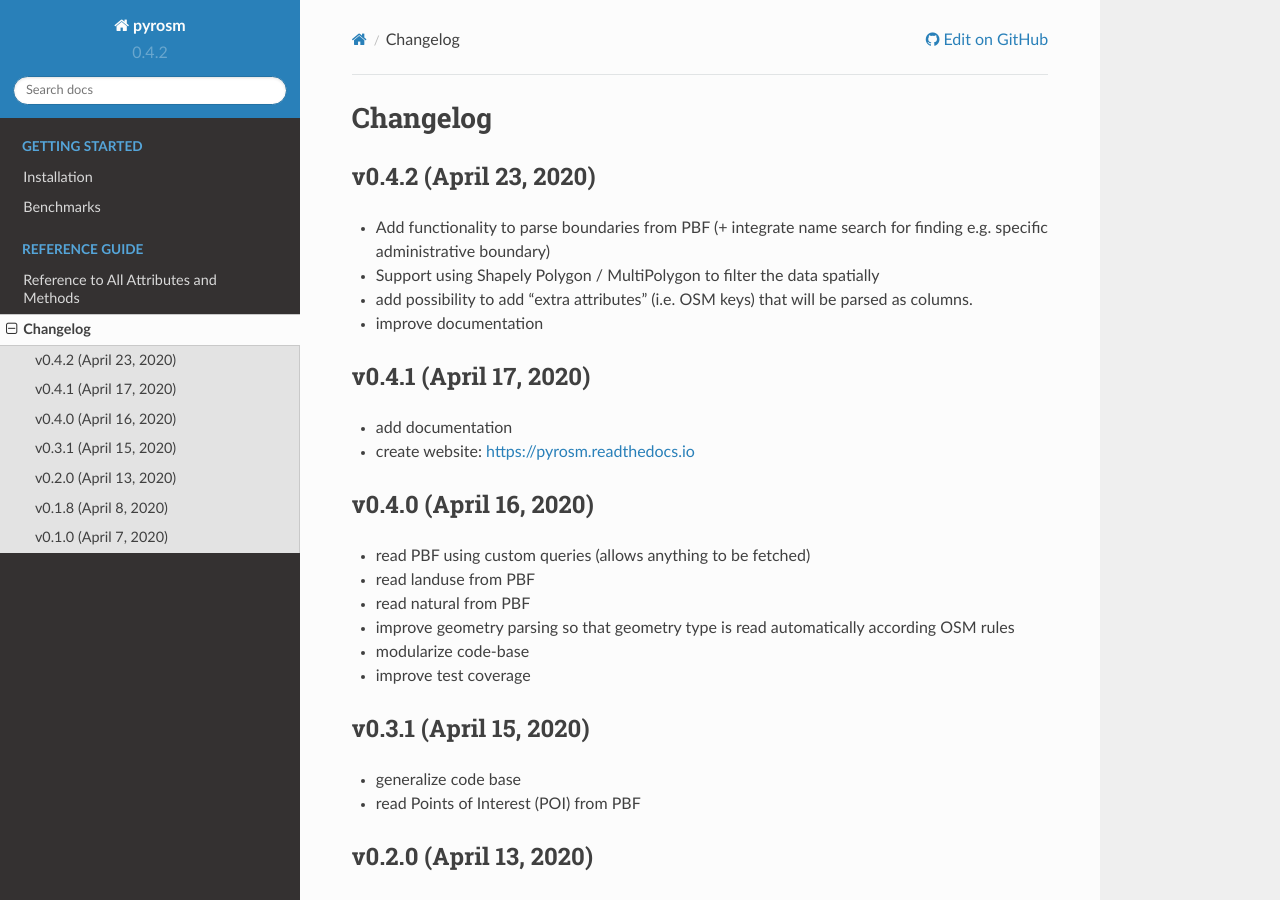
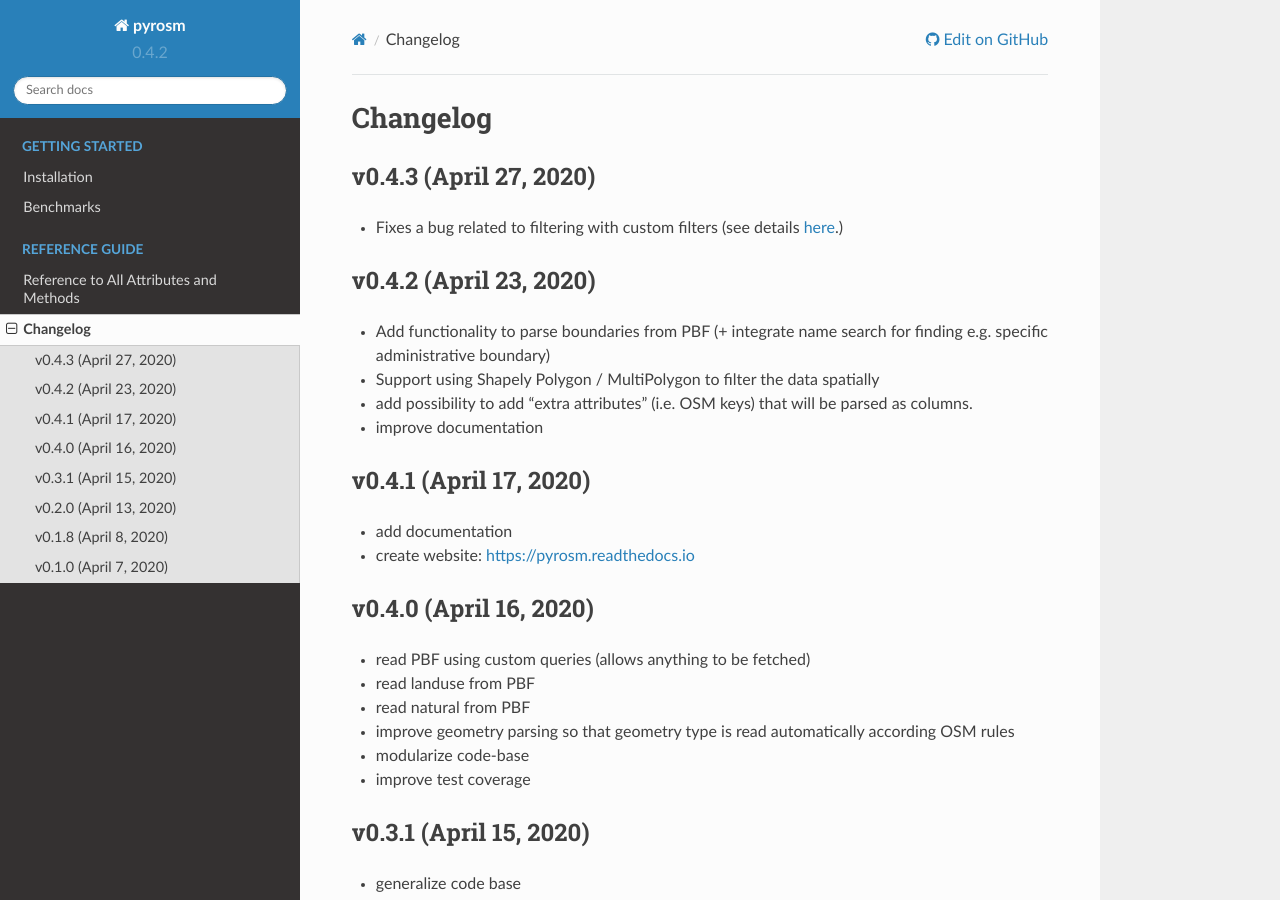
Before and after one commit to pyrosm/pyrosm, a Sphinx documentation site: the page built from docs/changelog.rst, in a window 1280 px wide and 900 px high. Built offline with Sphinx 7.4.7 and the Read the Docs theme 2.0.0, drawn with Linux system fonts in a browser that asks for light colours; pages that are not in the unit, such as notebooks, are missing from menus.

Commit message:
Pump version.

```diff
--- a/docs/changelog.rst
+++ b/docs/changelog.rst
@@ -1,5 +1,10 @@
 Changelog
 =========
+
+v0.4.3 (April 27, 2020)
+-----------------------
+
+- Fixes a bug related to filtering with custom filters (see details `here <https://github.com/HTenkanen/pyrosm/issues/22#issuecomment-620005087>`__.)
 
 v0.4.2 (April 23, 2020)
 -----------------------
--- a/setup.py
+++ b/setup.py
@@ -63,7 +63,7 @@
 
 setup(
     name='pyrosm',
-    version='0.4.2',
+    version='0.4.3',
     license='MIT',
     description='A Python tool to parse OSM data from Protobuf format into GeoDataFrame.',
     long_description=read_long_description(),
```
Also changed, not shown: CHANGELOG.md (+5 -0 lines).
